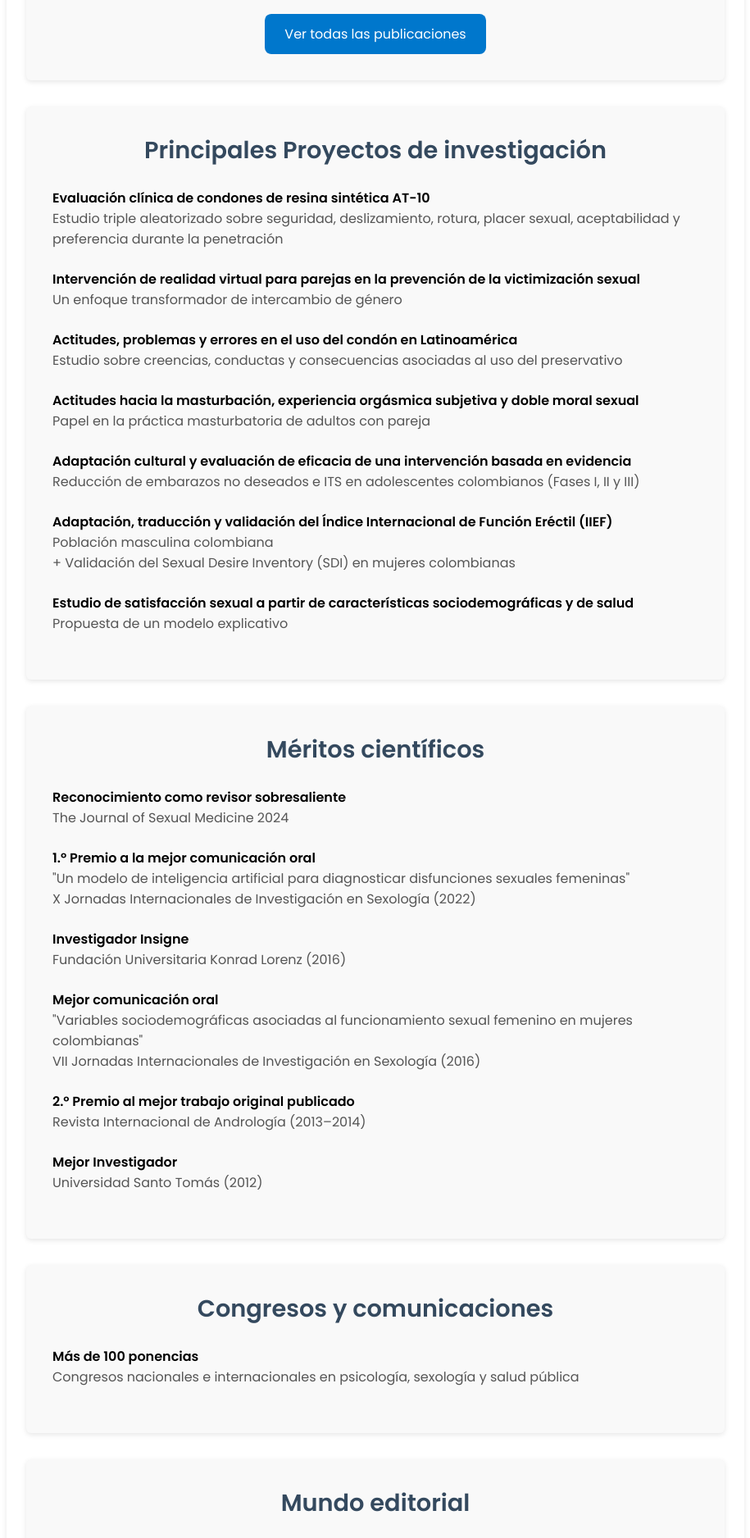
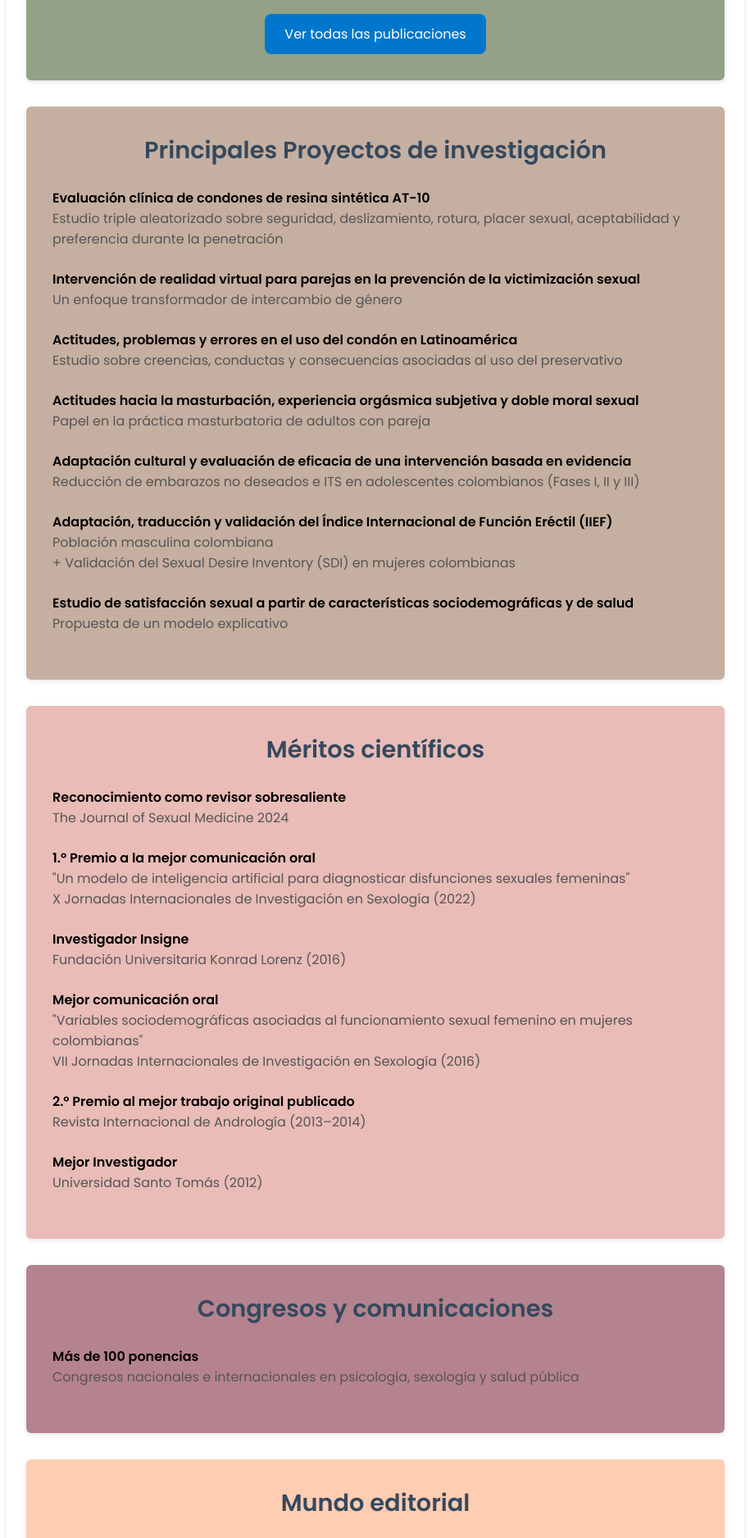
Before and after one commit to pableres/pablo-cv, a plain HTML site: page index.html in a window 1280 px wide. Shown: the part 2520-4396 px from the top of the page at 82% size, without its empty margins (182-1097 px from the left). Drawn offline with Linux system fonts and the light colour scheme; a script that the page names is missing.

Commit message:
Update index.html

```diff
--- a/index.html
+++ b/index.html
@@ -135,7 +135,7 @@
 <section id="investigacion" class="panel-simple">
   <h2>Investigación</h2>
 
-<section id="articulos" class="panel-simple" style="padding: 2rem; background: #f9f9f9;">
+<section id="articulos" class="panel-simple" style="padding: 2rem; background: #94A187;">
   <h2 style="font-size: 1.8em; margin-bottom: 1.5rem; text-align: center;">Publicaciones destacadas</h2>
   <ul style="list-style: none; padding: 0; margin: 0 auto; max-width: 900px;">
     <li style="margin-bottom: 1rem;">
@@ -172,7 +172,7 @@
   </div>
 </section>
 
-<section id="proyectos" class="panel-simple" style="padding: 2rem; background: #f9f9f9;">
+<section id="proyectos" class="panel-simple" style="padding: 2rem; background: #C5AFA0;">
   <h2 style="font-size: 1.8em; margin-bottom: 1.5rem; text-align: center;">Principales Proyectos de investigación</h2>
   <ul style="list-style: none; padding: 0; margin: 0 auto; max-width: 900px;">
     <li style="margin-bottom: 1.5rem;">
@@ -207,7 +207,7 @@
   </ul>
 </section>
 
-<section id="meritos" class="panel-simple" style="padding: 2rem; background: #f9f9f9;">
+<section id="meritos" class="panel-simple" style="padding: 2rem; background: #E9BCB7;">
   <h2 style="font-size: 1.8em; margin-bottom: 1.5rem; text-align: center;">Méritos científicos</h2>
   <ul style="list-style: none; padding: 0; margin: 0 auto; max-width: 900px;">
     <li style="margin-bottom: 1.5rem;">
@@ -239,7 +239,7 @@
   </ul>
 </section>
 
-<section id="congresos" class="panel-simple" style="padding: 2rem; background: #f9f9f9;">
+<section id="congresos" class="panel-simple" style="padding: 2rem; background: #B5838D;">
   <h2 style="font-size: 1.8em; margin-bottom: 1.5rem; text-align: center;">Congresos y comunicaciones</h2>
   <ul style="list-style: none; padding: 0; margin: 0 auto; max-width: 900px;">
     <li style="margin-bottom: 1.5rem;">
@@ -249,7 +249,7 @@
   </ul>
 </section>
 
-<section id="editorial" class="panel-simple" style="padding: 2rem; background: #f9f9f9;">
+<section id="editorial" class="panel-simple" style="padding: 2rem; background: #FFCDB2;">
   <h2 style="font-size: 1.8em; margin-bottom: 1.5rem; text-align: center;">Mundo editorial</h2>
   <ul style="list-style: none; padding: 0; margin: 0 auto; max-width: 900px;">
     <li style="margin-bottom: 1.5rem;">
```
